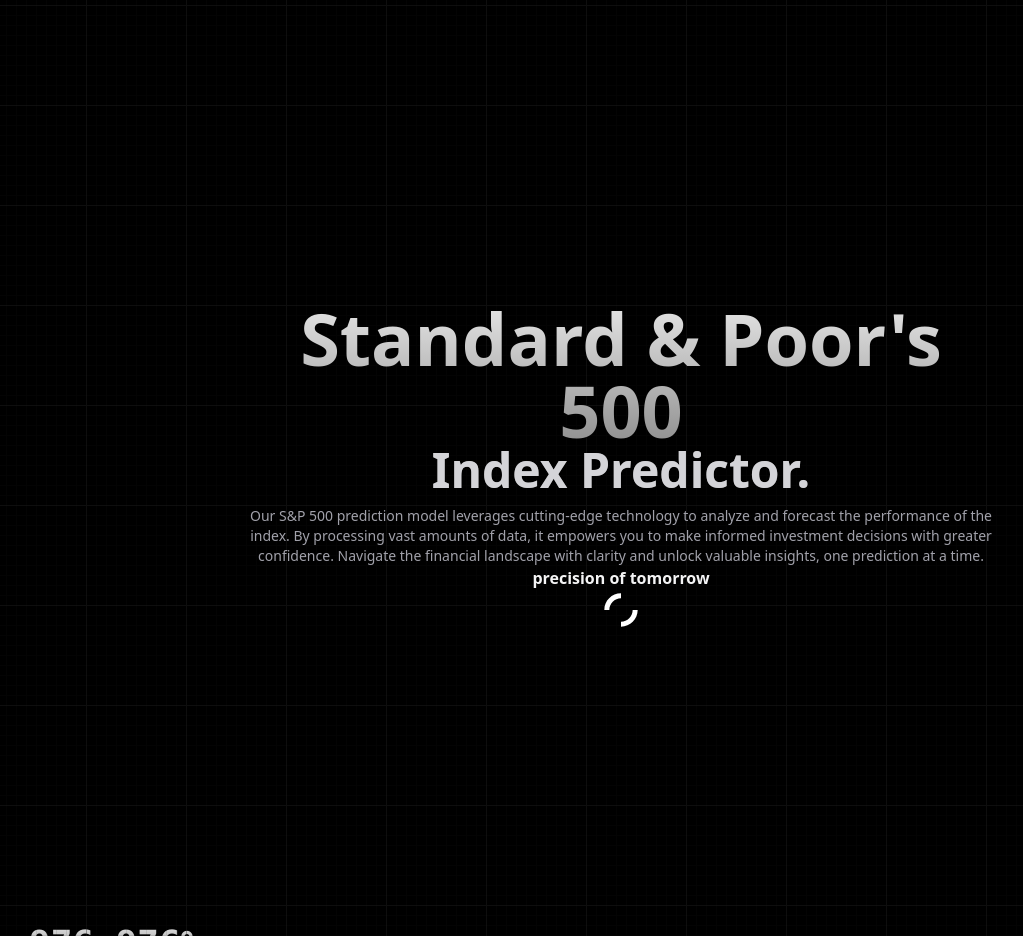
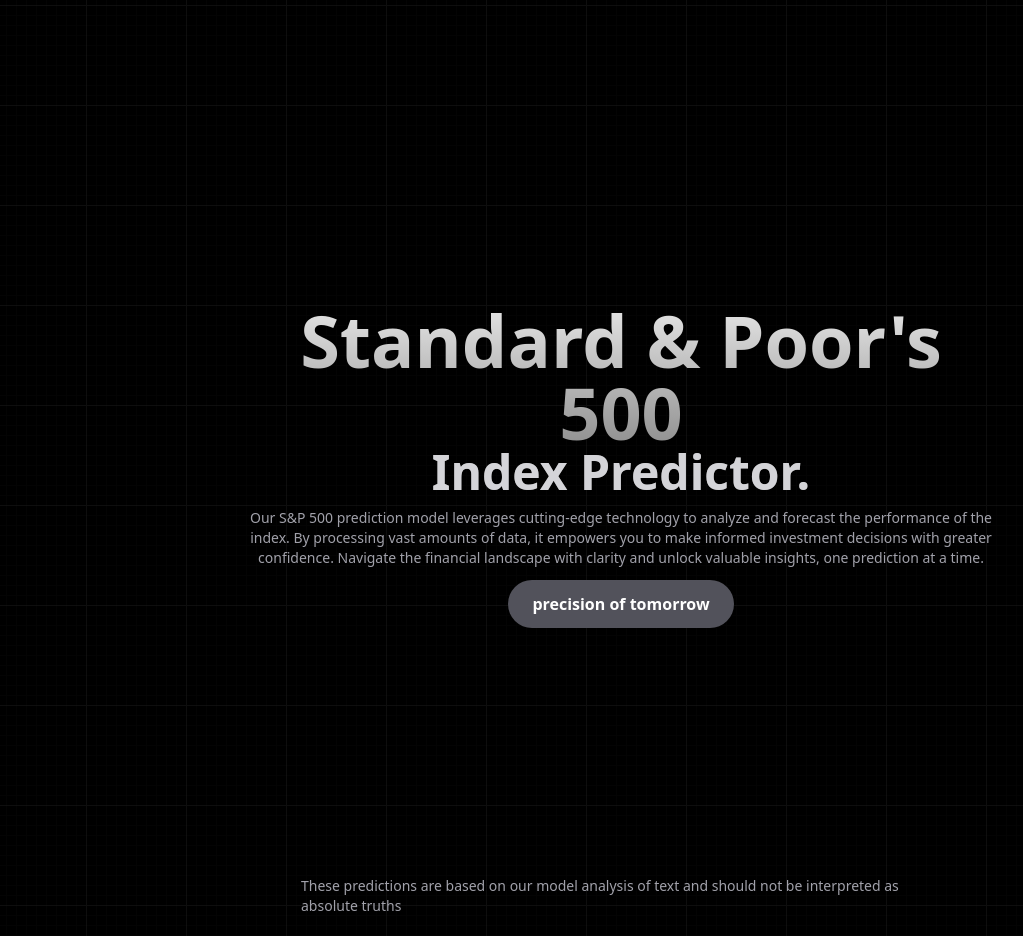
Before and after one commit to Saoudyahya/Flask-sp500-prediction-model, a Flask app: page / in a window 1280 px wide. Shown: the whole page, without its empty margins (19-1042 px from the left). Run offline with Flask 3, Linux system fonts and the light colour scheme.

Commit message:
fixing front

```diff
--- a/static/css/main.css
+++ b/static/css/main.css
@@ -584,7 +584,6 @@
   z-index: 10;
 }
 
-
 .z-20 {
   z-index: 20;
 }
@@ -605,8 +604,16 @@
   margin-top: 2.5rem;
 }
 
-.ml-1 {
-  margin-left: 0.25rem;
+.mt-2 {
+  margin-top: 0.5rem;
+}
+
+.mt-3 {
+  margin-top: 0.75rem;
+}
+
+.mt-5 {
+  margin-top: 1.25rem;
 }
 
 .block {
@@ -615,6 +622,14 @@
 
 .flex {
   display: flex;
+}
+
+.hidden {
+  display: none;
+}
+
+.h-10 {
+  height: 2.5rem;
 }
 
 .h-64 {
@@ -631,6 +646,10 @@
 
 .min-h-screen {
   min-height: 100vh;
+}
+
+.w-10 {
+  width: 2.5rem;
 }
 
 .w-64 {
@@ -651,6 +670,16 @@
   transform: translate(var(--tw-translate-x), var(--tw-translate-y)) rotate(var(--tw-rotate)) skewX(var(--tw-skew-x)) skewY(var(--tw-skew-y)) scaleX(var(--tw-scale-x)) scaleY(var(--tw-scale-y));
 }
 
+@keyframes spin {
+  to {
+    transform: rotate(360deg);
+  }
+}
+
+.animate-spin {
+  animation: spin 1s linear infinite;
+}
+
 .flex-col {
   flex-direction: column;
 }
@@ -667,9 +696,36 @@
   overflow-x: hidden;
 }
 
+.rounded {
+  border-radius: 0.25rem;
+}
+
+.rounded-2xl {
+  border-radius: 1rem;
+}
+
+.rounded-3xl {
+  border-radius: 1.5rem;
+}
+
 .bg-black {
   --tw-bg-opacity: 1;
   background-color: rgb(0 0 0 / var(--tw-bg-opacity));
+}
+
+.bg-blue-500 {
+  --tw-bg-opacity: 1;
+  background-color: rgb(59 130 246 / var(--tw-bg-opacity));
+}
+
+.bg-zinc-700 {
+  --tw-bg-opacity: 1;
+  background-color: rgb(63 63 70 / var(--tw-bg-opacity));
+}
+
+.bg-zinc-600 {
+  --tw-bg-opacity: 1;
+  background-color: rgb(82 82 91 / var(--tw-bg-opacity));
 }
 
 .bg-gradient-to-b {
@@ -709,6 +765,26 @@
   padding: 3rem;
 }
 
+.px-4 {
+  padding-left: 1rem;
+  padding-right: 1rem;
+}
+
+.py-2 {
+  padding-top: 0.5rem;
+  padding-bottom: 0.5rem;
+}
+
+.py-3 {
+  padding-top: 0.75rem;
+  padding-bottom: 0.75rem;
+}
+
+.px-6 {
+  padding-left: 1.5rem;
+  padding-right: 1.5rem;
+}
+
 .text-center {
   text-align: center;
 }
@@ -717,9 +793,9 @@
   font-family: ui-monospace, SFMono-Regular, Menlo, Monaco, Consolas, "Liberation Mono", "Courier New", monospace;
 }
 
-.text-3xl {
-  font-size: 1.875rem;
-  line-height: 2.25rem;
+.text-2xl {
+  font-size: 1.5rem;
+  line-height: 2rem;
 }
 
 .text-4xl {
@@ -737,11 +813,6 @@
   line-height: 1.25rem;
 }
 
-.text-2xl {
-  font-size: 1.5rem;
-  line-height: 2rem;
-}
-
 .font-bold {
   font-weight: 700;
 }
@@ -752,6 +823,11 @@
 
 .text-transparent {
   color: transparent;
+}
+
+.text-white {
+  --tw-text-opacity: 1;
+  color: rgb(255 255 255 / var(--tw-text-opacity));
 }
 
 .text-zinc-100 {
@@ -782,6 +858,16 @@
   filter: var(--tw-blur) var(--tw-brightness) var(--tw-contrast) var(--tw-grayscale) var(--tw-hue-rotate) var(--tw-invert) var(--tw-saturate) var(--tw-sepia) var(--tw-drop-shadow);
 }
 
+.hover\:bg-blue-700:hover {
+  --tw-bg-opacity: 1;
+  background-color: rgb(29 78 216 / var(--tw-bg-opacity));
+}
+
+.hover\:bg-zinc-800:hover {
+  --tw-bg-opacity: 1;
+  background-color: rgb(39 39 42 / var(--tw-bg-opacity));
+}
+
 @media not all and (min-width: 640px) {
   .max-sm\:p-10 {
     padding: 2.5rem;
--- a/templates/index.html
+++ b/templates/index.html
@@ -42,47 +42,21 @@
             decisions with greater confidence. Navigate the financial landscape
             with clarity and unlock valuable insights, one prediction at a time.
           </p>
-          <button id="fetchButton" class="bg-blue-500 hover:bg-blue-700 text-white font-bold py-2 px-4 rounded">
+          <button
+            id="fetchButton"
+            class="bg-zinc-600 hover:bg-zinc-800 rounded-3xl text-white mt-3 font-semibold py-3 px-6"
+          >
             precision of tomorrow
           </button>
-          <div class="mt-2 flex flex-col justify-center items-center z-10">
-            <!-- spinner -->
-            <div
-              id="spinner"
-              class="hidden items-center animate-spin justify-center h-10 w-10"
+
+          <p
+            id="resultp"
+            class="font-bold z-10 hidden text-4xl font-mono mt-5 bg-clip-text text-transparent bg-gradient-to-b from-neutral-200 to-neutral-500"
           >
-              <svg
-                xmlns="http://www.w3.org/2000/svg"
-                width="40px"
-                height="40px"
-                viewBox="0 0 24 24"
-                fill="none"
-              >
-                <path
-                  d="M12 22C17.5228 22 22 17.5228 22 12H19C19 15.866 15.866 19 12 19V22Z"
-                  fill="#fff"
-                />
-                <path
-                  d="M2 12C2 6.47715 6.47715 2 12 2V5C8.13401 5 5 8.13401 5 12H2Z"
-                  fill="#fff"
-                />
-              </svg>
-            </div>
-
+            <span id="result" class="">00.00</span>%
+          </p>
         </div>
       </div>
-        </div>
-        <p
-          id="resultp"
-          class="font-bold z-10 text-4xl font-mono mt-10 bg-clip-text text-transparent bg-gradient-to-b from-neutral-200 to-neutral-500"
-        >
-
-          <span id="result" class="">00.00</span>%
-        </p>
-
-
-      </div>
-
 
       <div
         class="absolute z-10 bottom-5 left-1/2 flex flex-col justify-center items-center -translate-x-1/2"
@@ -97,6 +71,7 @@
     <script>
       const duration = 10000;
       const element = document.getElementById("result");
+      const fetchButton = document.getElementById("fetchButton");
       let isFetched = false;
 
       function getRandomNumber() {
@@ -122,37 +97,37 @@
         }
       };
       animate();
-      const spinner = document.getElementById("spinner");
-
-
 
       function fetchData() {
         const element = document.getElementById("resultp");
         let isFetched = false;
+        element.classList.remove("hidden");
+        fetchButton.disabled = true;
+        fetchButton.classList.add("hidden");
         const response = fetch("/predict", {
           method: "GET",
-        }).then((response) => {
+        })
+          .then((response) => {
             response.json().then((data) => {
               console.log(data);
               const precision = parseFloat(data.precision) * 100;
               element.textContent = precision + "%";
               isFetched = true;
-
             });
-        }).catch((error) => {
+          })
+          .catch((error) => {
             console.log(error);
             element.textContent = "";
             element.textContent = "error!";
             element.style.color = "red";
             element.style.fontSize = "1.1em";
             isFetched = true;
-
           });
       }
 
       // Add click event listener to the button
-      document.getElementById('fetchButton').addEventListener('click', fetchData);
 
+        fetchButton.addEventListener("click", fetchData);
     </script>
   </body>
 </html>
```
Lines whose indentation alone changed are shown as unchanged.
